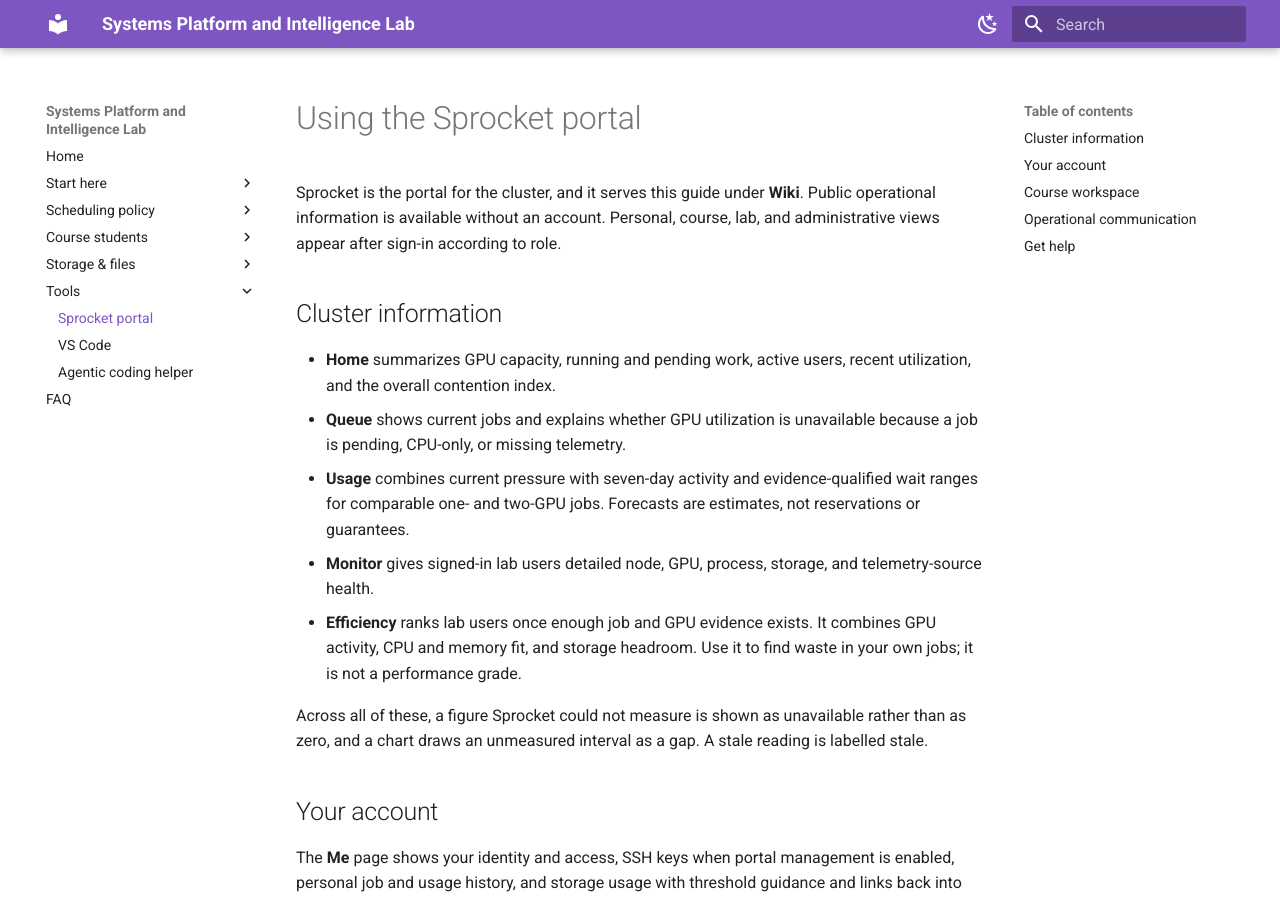
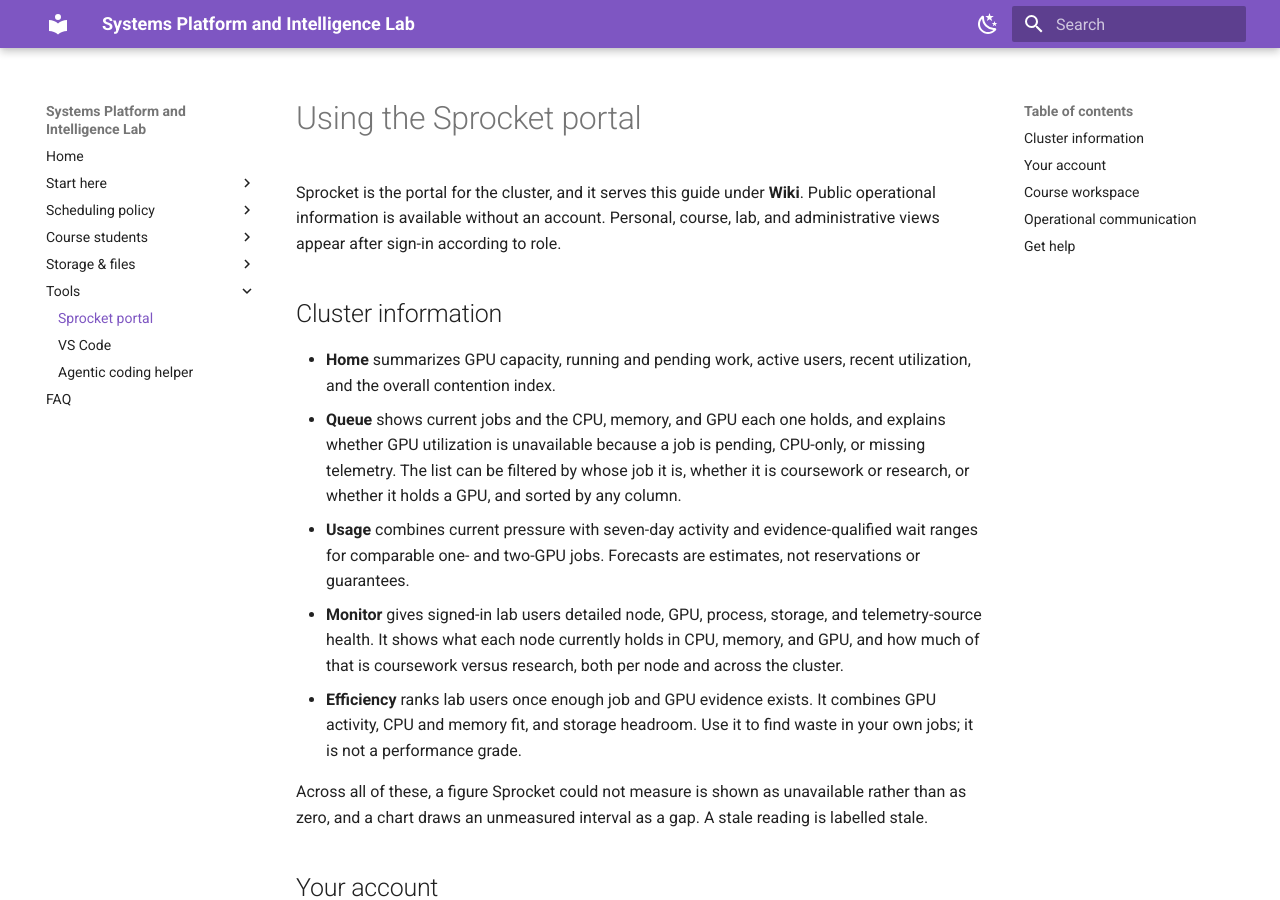
Before and after one commit to max-bromberg/platformx-wiki, an MkDocs documentation site: the page built from docs/portal.md, in a window 1280 px wide and 900 px high. Built offline with MkDocs 1.6.1 and Material for MkDocs 9.7.7, drawn with Linux system fonts in a browser that asks for light colours.

Commit message:
docs: describe the queue and monitor pages as they now behave
Queue now also holds per-job CPU/memory/GPU figures, filtering (by
owner, coursework vs research, and GPU-holding), and sorting by any
column. Monitor now also shows what each node currently holds and how
much of that is coursework versus research, per node and cluster-wide.

Co-Authored-By: Claude Opus 5 (1M context) <noreply@anthropic.com>

```diff
--- a/docs/portal.md
+++ b/docs/portal.md
@@ -5,9 +5,9 @@ Sprocket is the portal for the cluster, and it serves this guide under **Wiki**.
 ## Cluster information
 
 - **Home** summarizes GPU capacity, running and pending work, active users, recent utilization, and the overall contention index.
-- **Queue** shows current jobs and explains whether GPU utilization is unavailable because a job is pending, CPU-only, or missing telemetry.
+- **Queue** shows current jobs and the CPU, memory, and GPU each one holds, and explains whether GPU utilization is unavailable because a job is pending, CPU-only, or missing telemetry. The list can be filtered by whose job it is, whether it is coursework or research, or whether it holds a GPU, and sorted by any column.
 - **Usage** combines current pressure with seven-day activity and evidence-qualified wait ranges for comparable one- and two-GPU jobs. Forecasts are estimates, not reservations or guarantees.
-- **Monitor** gives signed-in lab users detailed node, GPU, process, storage, and telemetry-source health.
+- **Monitor** gives signed-in lab users detailed node, GPU, process, storage, and telemetry-source health. It shows what each node currently holds in CPU, memory, and GPU, and how much of that is coursework versus research, both per node and across the cluster.
 - **Efficiency** ranks lab users once enough job and GPU evidence exists. It combines GPU activity, CPU and memory fit, and storage headroom. Use it to find waste in your own jobs; it is not a performance grade.
 
 Across all of these, a figure Sprocket could not measure is shown as unavailable rather than as zero, and a chart draws an unmeasured interval as a gap. A stale reading is labelled stale.
```
